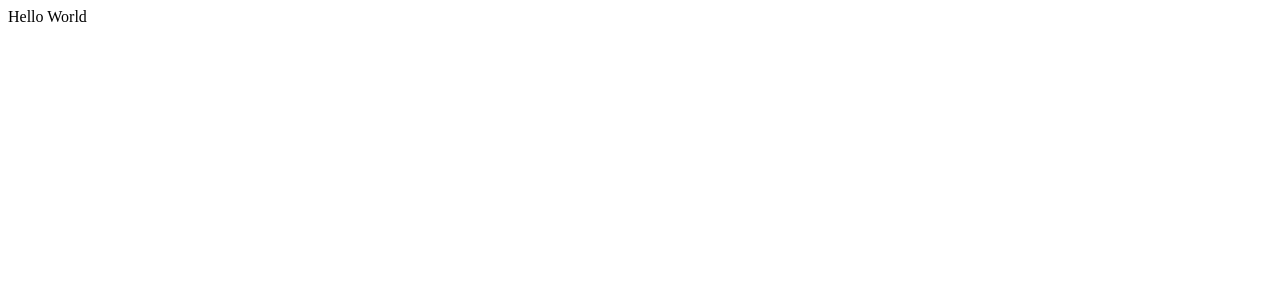
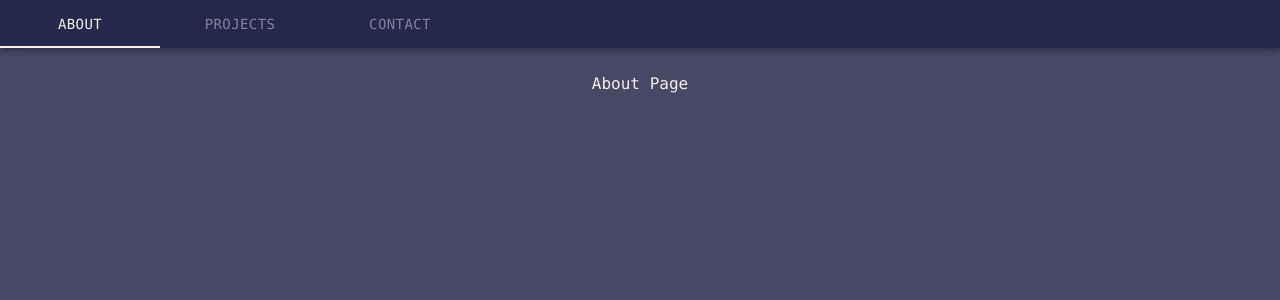
Before and after one commit to sydandreasen/portfolio, a React (Create React App) app: page / in a window 1280 px wide. Shown: the top 300 px of the page. Built offline with nearby package versions, Linux system fonts and the light colour scheme.

Commit message:
style nav and init main  pages

```diff
--- a/package.json
+++ b/package.json
@@ -3,9 +3,11 @@
   "version": "0.1.0",
   "private": true,
   "dependencies": {
+    "@material-ui/core": "^4.11.0",
     "@testing-library/jest-dom": "^5.11.5",
     "@testing-library/react": "^11.1.1",
     "@testing-library/user-event": "^12.2.0",
+    "node-sass": "^4.14.1",
     "react": "^17.0.1",
     "react-dom": "^17.0.1",
     "react-scripts": "4.0.0",
--- a/src/App.js
+++ b/src/App.js
@@ -1,7 +1,29 @@
+import React, { useState } from "react";
+import { Nav } from "./Components/JS/Nav.js";
+import { About } from "./Components/JS/About.js";
+import { Projects } from "./Components/JS/Projects.js";
+import { Contact } from "./Components/JS/Contact.js";
+import "./Components/SCSS/App.scss";
+
 function App() {
+  const [page, setPage] = useState("About");
+
   return (
     <div className="App">
-      <header className="App-header">Hello World</header>
+      <header className="App-header">
+        <Nav page={page} setPage={(page) => setPage(page)} />
+      </header>
+      <div className="main-content">
+        {page === "About" ? (
+          <About />
+        ) : page === "Projects" ? (
+          <Projects />
+        ) : page === "Contact" ? (
+          <Contact />
+        ) : (
+          "Error, Page Not Found"
+        )}
+      </div>
     </div>
   );
 }
--- /dev/null
+++ b/src/Components/JS/About.js
@@ -0,0 +1,5 @@
+import React from "react";
+
+export const About = (props) => {
+  return <div className="page">About Page</div>;
+};
--- /dev/null
+++ b/src/Components/JS/Contact.js
@@ -0,0 +1,5 @@
+import React from "react";
+
+export const Contact = (props) => {
+  return <div className="page">Contact Page</div>;
+};
--- /dev/null
+++ b/src/Components/JS/Nav.js
@@ -0,0 +1,21 @@
+import React from "react";
+import { Tabs, Tab, AppBar } from "@material-ui/core";
+
+export const Nav = (props) => {
+  const pages = ["About", "Projects", "Contact"];
+  let currentTab = pages.indexOf(props.page);
+
+  return (
+    <AppBar position="static" className="nav-wrapper">
+      <Tabs
+        className="nav-tabs"
+        value={currentTab}
+        onChange={(e, newIdx) => props.setPage(pages[newIdx])}
+      >
+        <Tab label={"About"} className="nav-tab" />
+        <Tab label={"Projects"} className="nav-tab" />
+        <Tab label={"Contact"} className="nav-tab" />
+      </Tabs>
+    </AppBar>
+  );
+};
--- /dev/null
+++ b/src/Components/JS/Projects.js
@@ -0,0 +1,5 @@
+import React from "react";
+
+export const Projects = (props) => {
+  return <div className="page">Projects Page</div>;
+};
--- /dev/null
+++ b/src/Components/SCSS/App.scss
@@ -0,0 +1,45 @@
+$grape: #94618e;
+$eggplant: #49274a;
+$sand: #f4decb;
+$shell: #f8eee7;
+
+$dark: #25274d;
+$purple: #464866;
+$light: #aaabb8;
+$lblue: #2e9cca;
+$dblue: #29648a;
+
+* {
+  font-family: source-code-pro, Menlo, Monaco, Consolas, "Courier New",
+    monospace;
+  margin: 0;
+}
+
+.App {
+  background-color: $purple;
+  height: 100vh;
+
+  .nav-wrapper {
+    background-color: $dark;
+
+    .nav-tabs {
+      .nav-tab {
+        color: $light;
+      }
+
+      .Mui-selected {
+        color: $shell;
+      }
+
+      .MuiTabs-indicator {
+        background-color: $shell !important;
+      }
+    }
+  }
+
+  .main-content {
+    color: $shell;
+    padding: 2% 1%;
+    text-align: center;
+  }
+}
--- a/src/index.js
+++ b/src/index.js
@@ -1,6 +1,6 @@
 import React from "react";
 import ReactDOM from "react-dom";
-import App from "./App";
+import App from "./App.js";
 import reportWebVitals from "./reportWebVitals";
 
 ReactDOM.render(<App />, document.getElementById("root"));
```
Also changed, not shown: 1 other file (tests, documents, lock files or other folders).
